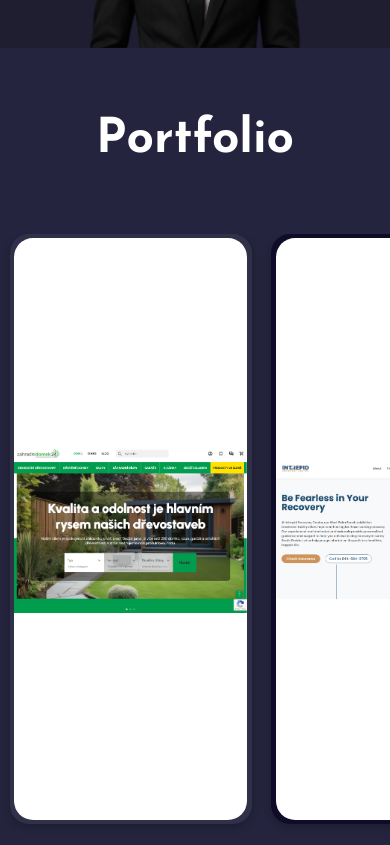
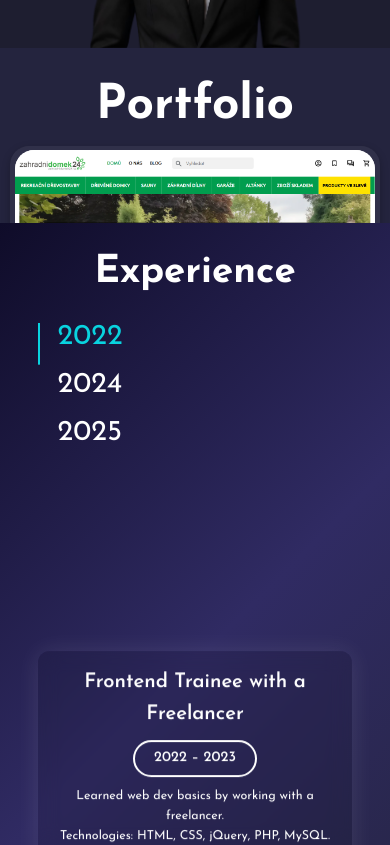
Before and after one commit to shubhamm-eren/portfolio, a React (Vite) app: page / in a window 390 px wide. Shown: the part 1640-2485 px from the top of the page. Built offline with nearby package versions, Linux system fonts and the light colour scheme.

Commit message:
css porfolio update

```diff
--- a/src/App.css
+++ b/src/App.css
@@ -1138,7 +1138,7 @@ div#panels-container {
   }
 
   /* Removing Portfolio Animation */
-  /* div#panels-container {
+  div#panels-container {
     transform: none !important;
     flex-wrap: wrap !important;
     width: 100% !important;
@@ -1153,5 +1153,5 @@ div#panels-container {
   .main_portfolio_txt {
     height: auto;
     margin-top: 30px;
-  } */
+  }
 }
```
